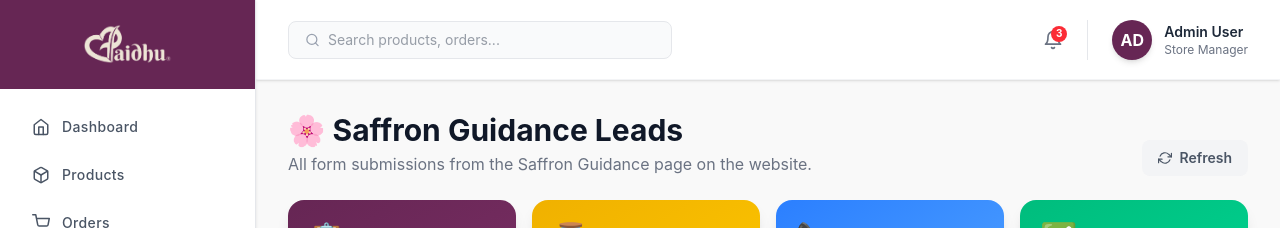
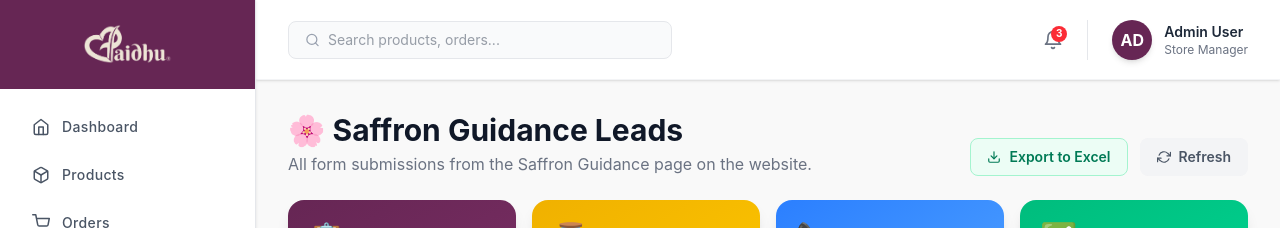
Before and after one commit to ramapriya22793/Paidhu-Final, a React (Vite) app in the folder admin/: page /saffron-guidance-leads in a window 1280 px wide. Shown: the top 228 px of the page. Built offline with nearby package versions, Linux system fonts and the light colour scheme; no server answers; sample sign-in values are in the browser's storage.

Commit message:
feat(admin): Add export to excel button for saffron leads

```diff
--- a/admin/src/pages/SaffronGuidanceLeads.jsx
+++ b/admin/src/pages/SaffronGuidanceLeads.jsx
@@ -1,5 +1,5 @@
 import { useState, useEffect } from 'react';
-import { FiTrash2, FiRefreshCw } from 'react-icons/fi';
+import { FiTrash2, FiRefreshCw, FiDownload } from 'react-icons/fi';
 import axios from 'axios';
 import authService from '../services/authService';
 
@@ -60,6 +60,36 @@ const SaffronGuidanceLeads = () => {
     }
   };
 
+  const exportToCSV = () => {
+    if (leads.length === 0) return;
+
+    const headers = ['Date', 'Your Name', 'Spouse Name', 'Phone', 'Purpose', 'Pregnancy Month', 'Doctor Permission', 'Status'];
+    const csvRows = [
+      headers.join(','),
+      ...leads.map(lead => {
+        return [
+          new Date(lead.createdAt).toLocaleString('en-IN').replace(/,/g, ' '),
+          `"${(lead.yourName || '').replace(/"/g, '""')}"`,
+          `"${(lead.spouseName || '').replace(/"/g, '""')}"`,
+          `"${lead.phone || ''}"`,
+          `"${(lead.purpose || '').replace(/"/g, '""')}"`,
+          lead.pregnancyMonth || '',
+          `"${lead.doctorPermission || ''}"`,
+          `"${lead.status || ''}"`
+        ].join(',');
+      })
+    ];
+
+    const csvString = csvRows.join('\n');
+    const blob = new Blob([csvString], { type: 'text/csv;charset=utf-8;' });
+    const url = window.URL.createObjectURL(blob);
+    const a = document.createElement('a');
+    a.href = url;
+    a.download = `Saffron_Guidance_Leads_${new Date().toLocaleDateString('en-IN').replace(/\//g, '-')}.csv`;
+    a.click();
+    window.URL.revokeObjectURL(url);
+  };
+
   if (loading) return (
     <div className="p-8 text-center text-gray-500 flex items-center justify-center gap-3">
       <FiRefreshCw className="animate-spin" /> Loading Saffron Guidance Leads...
@@ -79,12 +109,20 @@ const SaffronGuidanceLeads = () => {
             All form submissions from the Saffron Guidance page on the website.
           </p>
         </div>
-        <button
-          onClick={fetchLeads}
-          className="flex items-center gap-2 px-4 py-2 rounded-lg bg-gray-100 hover:bg-gray-200 text-gray-600 text-sm font-semibold transition-colors"
-        >
-          <FiRefreshCw size={14} /> Refresh
-        </button>
+        <div className="flex items-center gap-3">
+          <button
+            onClick={exportToCSV}
+            className="flex items-center gap-2 px-4 py-2 rounded-lg bg-emerald-50 hover:bg-emerald-100 text-emerald-700 border border-emerald-200 text-sm font-semibold transition-colors"
+          >
+            <FiDownload size={14} /> Export to Excel
+          </button>
+          <button
+            onClick={fetchLeads}
+            className="flex items-center gap-2 px-4 py-2 rounded-lg bg-gray-100 hover:bg-gray-200 text-gray-600 text-sm font-semibold transition-colors border border-transparent"
+          >
+            <FiRefreshCw size={14} /> Refresh
+          </button>
+        </div>
       </div>
 
       {/* Summary Cards */}
```
